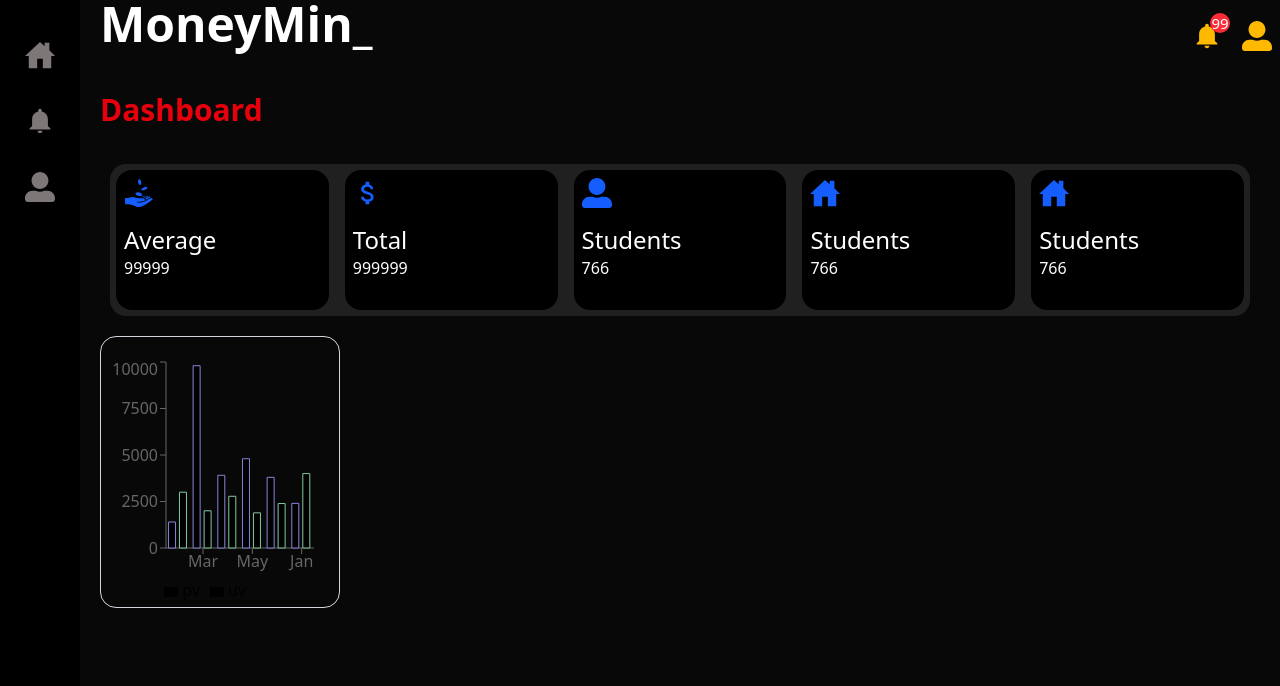
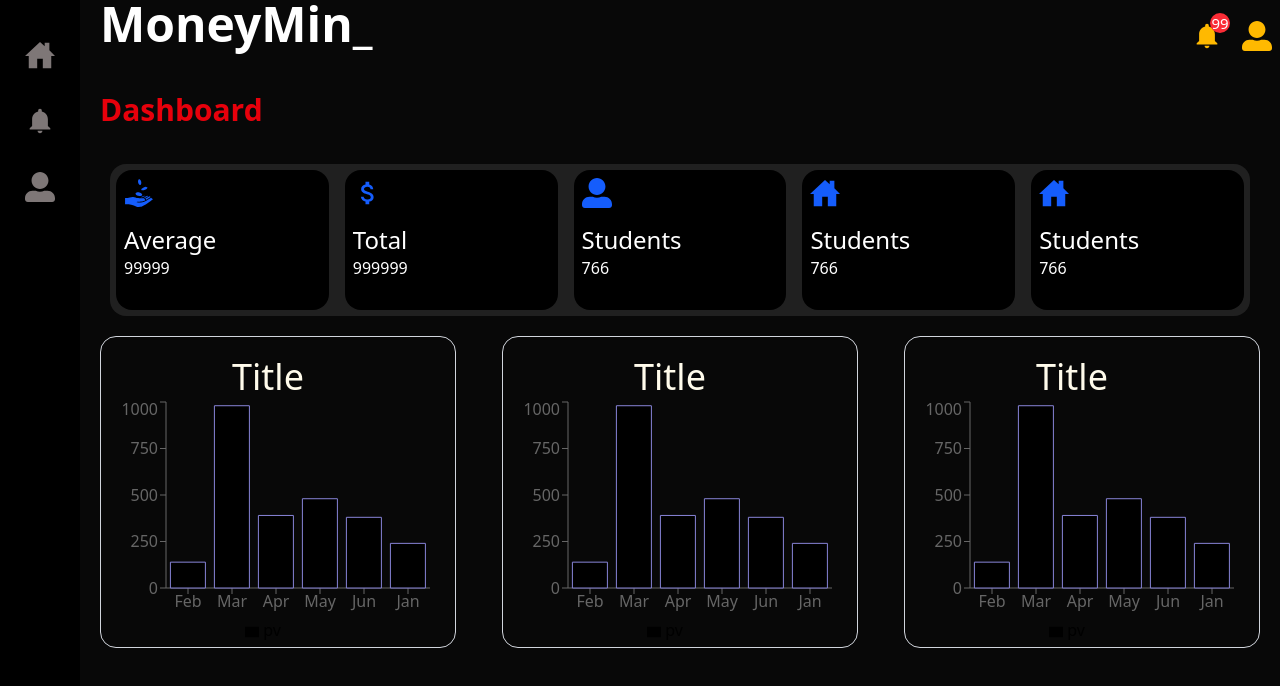
Before and after one commit to KavumaHakim/MoneyMind, a React (Vite) app: page / in a window 1280 px wide. Shown: the top 686 px of the page. Built offline with nearby package versions, Linux system fonts and the light colour scheme.

Commit message:
feat: addmultiple Charts and improve Chart component styling

```diff
--- a/src/Pages/dashboard.tsx
+++ b/src/Pages/dashboard.tsx
@@ -22,9 +22,12 @@ const Dashboard = () => {
                         <InfoCard cardName="Students" icon={FaUserAlt} value="766"/>
                         <InfoCard cardName="Students" icon={IoHomeSharp} value="766"/>
                         <InfoCard cardName="Students" icon={IoHomeSharp} value="766"/>
-
                     </div>
-                    <Chart />
+                    <div className="flex justify-evenly gap-1.5 flex-nowrap flex-col md:flex-row">
+                        <Chart />
+                        <Chart />
+                        <Chart />
+                    </div>
             </div>
         </div>
         )
--- a/src/components/Chart.tsx
+++ b/src/components/Chart.tsx
@@ -1,27 +1,26 @@
 import { Bar, BarChart, XAxis, YAxis, Tooltip, Legend, ResponsiveContainer } from 'recharts';
 
 const data = [
-    { name: 'Feb', uv: 3000, pv: 1398 },
-    { name: 'Mar', uv: 2000, pv: 9800 },
-    { name: 'Apr', uv: 2780, pv: 3908 },
-    { name: 'May', uv: 1890, pv: 4800 },
-    { name: 'Jun', uv: 2390, pv: 3800 },
-    { name: 'Jan', uv: 4000, pv: 2400 },
+    { name: 'Feb', uv: 3000, pv: 139 },
+    { name: 'Mar', uv: 2000, pv: 980 },
+    { name: 'Apr', uv: 2780, pv: 390 },
+    { name: 'May', uv: 1890, pv: 480 },
+    { name: 'Jun', uv: 2390, pv: 380 },
+    { name: 'Jan', uv: 4000, pv: 240 },
 ];
 
 
 const Chart = () => {
     return(
-    <div className='pt-5 pr-5 border-1 md:w-[20%] flex items-center border-gray-300 rounded-2xl ml-5 mr-5'>
-        <h2></h2>
+    <div className='pt-5 pr-5 border-1 md:w-full flex flex-col items-center border-gray-300 rounded-2xl ml-5 mr-5'>
+        <h2 className='text-amber-50 text-4xl'>Title</h2>
         <ResponsiveContainer width="100%" height={250}>
                 <BarChart data={data}>
                     <XAxis dataKey="name" />
                     <YAxis />
                     <Tooltip />
-                    <Legend />
+                    <Legend stroke='#080808' fill='#fffff' />
                     <Bar type="monotone" dataKey="pv" stroke="#8884d8" />
-                    <Bar type="monotone" dataKey="uv" stroke="#82ca9d" />
                 </BarChart>
         </ResponsiveContainer>
     </div>
--- /dev/null
+++ b/utils/supabase.ts
@@ -0,0 +1,7 @@
+import { createClient } from '@supabase/supabase-js';
+
+const supabaseUrl = import.meta.env.VITE_SUPABASE_URL;
+const supabaseKey = import.meta.env.VITE_SUPABASE_ANON_KEY;
+const supabase = createClient(supabaseUrl, supabaseKey);
+
+export default supabase
```
Also changed, not shown: 1 other file (tests, documents, lock files or other folders).
